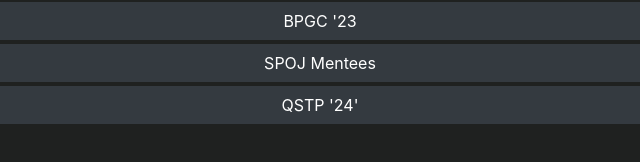
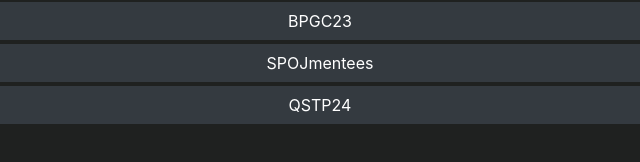
Before and after one commit to shreyg-upta/CF-BPGC-STANDINGS, a browser extension: page index.html in a window 1280 px wide. Shown: the full height of the page, 320-960 px from the left. Drawn offline with Linux system fonts and the light colour scheme.

Commit message:
made it even more simpler....just a list of dicts with all the data....and u can just add more stuff in it, to get the work done

```diff
--- a/index.html
+++ b/index.html
@@ -9,33 +9,14 @@
   </head>
   <body class="bg-darkish">
     <div id="options">
-      <div id="bpgc23">
-        <button
-          id="bpgc23Button"
-          value="2acacdb25f059dc84d6d7f833a0c8abb"
-          class="btn btn-dark"
-        >
-          BPGC '23
-        </button>
-      </div>
-      <div id="spojmentees">
-        <button
-          id="spojMButton"
-          value="8122dc0cffa3c2693f67c5e0ccc912b7"
-          class="btn btn-dark"
-        >
-          SPOJ Mentees
-        </button>
-      </div>
-      <div id="spojmentees">
-        <button
-          id="QSTP24Button"
-          value="9c014df584a90ac222d19d8c404ddeef"
-          class="btn btn-dark"
-        >
-          QSTP '24'
-        </button>
-      </div>
+      <!-- SAMPLE BUTTON -->
+      <!-- <button
+        id="bpgc23Button"
+        value="2acacdb25f059dc84d6d7f833a0c8abb"
+        class="btn btn-dark"
+      >
+        BPGC '23
+      </button> -->
     </div>
     <!-- <div id="notFound" class="container-fluid w-max-content small">
       <div>Please enter a gym, a problemset or a contest in Codeforces.</div>
--- a/script.js
+++ b/script.js
@@ -1,7 +1,20 @@
+data = [
+  {
+    name: "BPGC23",
+    id: "2acacdb25f059dc84d6d7f833a0c8abb",
+  },
+  {
+    name: "SPOJmentees",
+    id: "8122dc0cffa3c2693f67c5e0ccc912b7",
+  },
+  {
+    name: "QSTP24",
+    id: "9c014df584a90ac222d19d8c404ddeef",
+  },
+];
+
 document.addEventListener("DOMContentLoaded", function () {
-  const bpgc23Button = document.getElementById("bpgc23Button");
-  const spojMBButton = document.getElementById("spojMButton");
-  const qstpButton = document.getElementById("QSTP24Button");
+  const options = document.getElementById("options");
 
   function handleButtonClick(button) {
     button.addEventListener("click", function () {
@@ -25,21 +38,18 @@
     });
   }
 
-  if (bpgc23Button) {
-    handleButtonClick(bpgc23Button);
-  } else {
-    console.error("bpgc23Button with ID 'bpgc23Button' not found.");
-  }
-
-  if (spojMBButton) {
-    handleButtonClick(spojMBButton);
-  } else {
-    console.error("spojMBButton with ID 'spojMButton' not found.");
-  }
-
-  if (qstpButton) {
-    handleButtonClick(qstpButton);
-  } else {
-    console.error("qstpButton with ID 'QSTP24Button' not found.");
+  for (let i = 0; i < data.length; i++) {
+    const button = document.createElement("button");
+    button.textContent = data[i].name;
+    button.value = data[i].id;
+    button.id = data[i].name + "Button";
+    button.classList.add("btn");
+    button.classList.add("btn-dark");
+    options.appendChild(button);
+    if (button) {
+      handleButtonClick(button);
+    } else {
+      console.error(button.name + "not found.");
+    }
   }
 });
```
